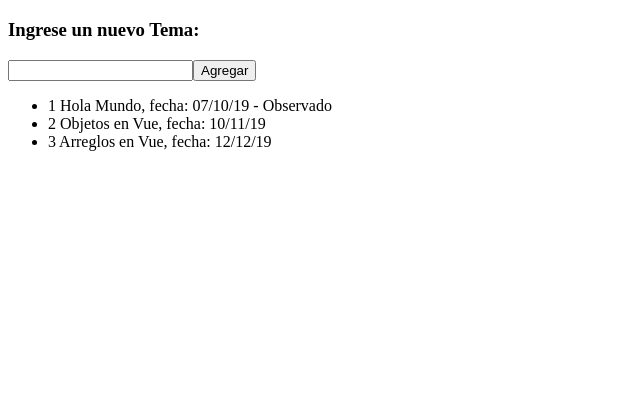
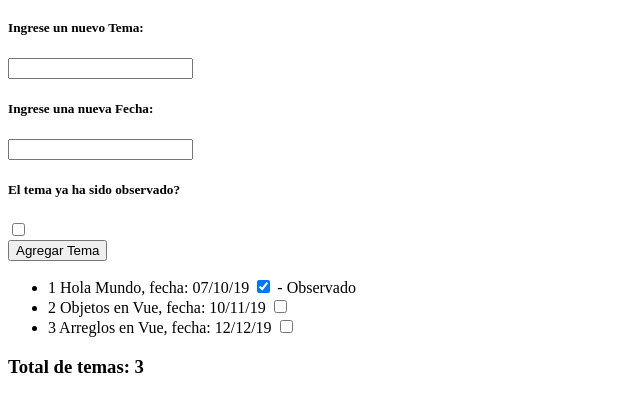
Before and after one commit to RonaldVega14/VueProjects, a plain HTML site: page LearningVue1/holaMundoVue.html in a window 1280 px wide. Shown: the part 61-472 px from the top of the page, without its empty margins (0-640 px from the left). Drawn offline with nearby package versions, Linux system fonts and the light colour scheme.

Commit message:
Using computed and methods

```diff
--- a/LearningVue1/holaMundo.js
+++ b/LearningVue1/holaMundo.js
@@ -9,10 +9,27 @@ const app = new Vue({
             {unidad: "3 Arreglos en Vue", fecha: "12/12/19", estado:false}
         ],
         nuevoTema: '',
+        nuevaFecha: '',
+        TemaEstudiado: '',
+        totalTemas: 0
     },
     methods:{
         agregarTema(){
-            console.log('Click!');
+            this.temas.push({
+                unidad: this.nuevoTema, fecha: this.nuevaFecha, estado: this.TemaEstudiado
+            });
+            this.nuevoTema = '';
+            this.nuevaFecha = '';
+            this.TemaEstudiado = '';
+        },
+    },
+    computed:{
+        sumarTemas(){
+            this.totalTemas = 0;
+            for (tema of this.temas) {
+                this.totalTemas++;
+            }
+            return this.totalTemas;
         }
     }
 })
--- a/LearningVue1/holaMundoVue.html
+++ b/LearningVue1/holaMundoVue.html
@@ -11,14 +11,19 @@
         <div id="app">
             <h1>{{titulo}}</h1>
 <!-- v-model permite hacer una conexion directa entre el html y el js -->
-            <h3>Ingrese un nuevo Tema: </h3><input type="text" v-model = "nuevoTema"><button v-on:click="agregarTema">Agregar</button>
-
+            <h5>Ingrese un nuevo Tema: </h5><input type="text" v-model = "nuevoTema">
+            <h5>Ingrese una nueva Fecha: </h5><input type="text" v-model = "nuevaFecha">
+            <h5>El tema ya ha sido observado?</h5><input type="checkbox" checked="true" v-model= "TemaEstudiado" @keyup.enter="agregarTema"/>
+            <br>
+            <button @click="agregarTema">Agregar Tema</button>
 <!-- Imprimiendo el array utilizando un for-->
             <ul>
                 <li v-for="tema of temas">{{tema.unidad}}, fecha: {{tema.fecha}}
-                    <span v-if="tema.estado == true"> - Observado</span>
+                    <input type = "checkbox" checked= "true" v-model.boolean= "tema.estado">
+                    <span v-if="tema.estado === true"> - Observado</span>
                 </li>
             </ul>
+            <h3>Total de temas: {{sumarTemas}}</h3>
         </div>
 
 
```
